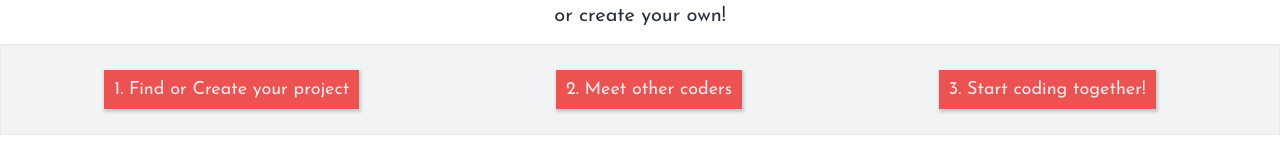
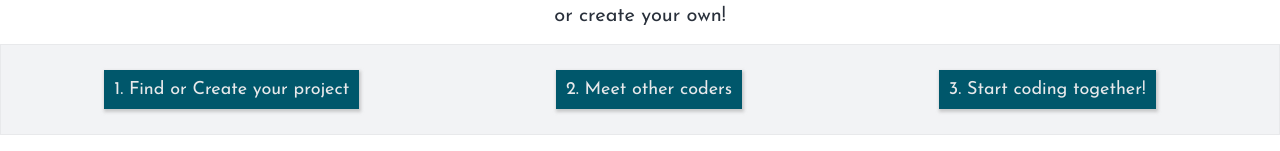
Before and after one commit to chingu-voyages/v8-geckos-team-15, a React (Create React App) app in the folder client/: page / in a window 1280 px wide. Shown: the part 162-313 px from the top of the page. Built offline with nearby package versions, Linux system fonts and the light colour scheme; no server answers.

Commit message:
updated box colour

```diff
--- a/client/src/app/components/Home/HomeHeader/HomeHeader.module.css
+++ b/client/src/app/components/Home/HomeHeader/HomeHeader.module.css
@@ -12,6 +12,6 @@
   list-style: none;
   margin-right: 20px;
   padding: 10px;
-  background: var(--red);
+  background: var(--teal);
   box-shadow: 1px 2px 3px 1px #adadad9c;
 }
--- a/client/src/global-style.css
+++ b/client/src/global-style.css
@@ -14,6 +14,7 @@ button {
 :root {
   --light-gray: #f2f3f5;
   --gray: #e8e9eb;
+  --teal: #00576b;
   --black: #29303b;
   --dark-gray: #686f7a;
   --red: #ec5252;
```
